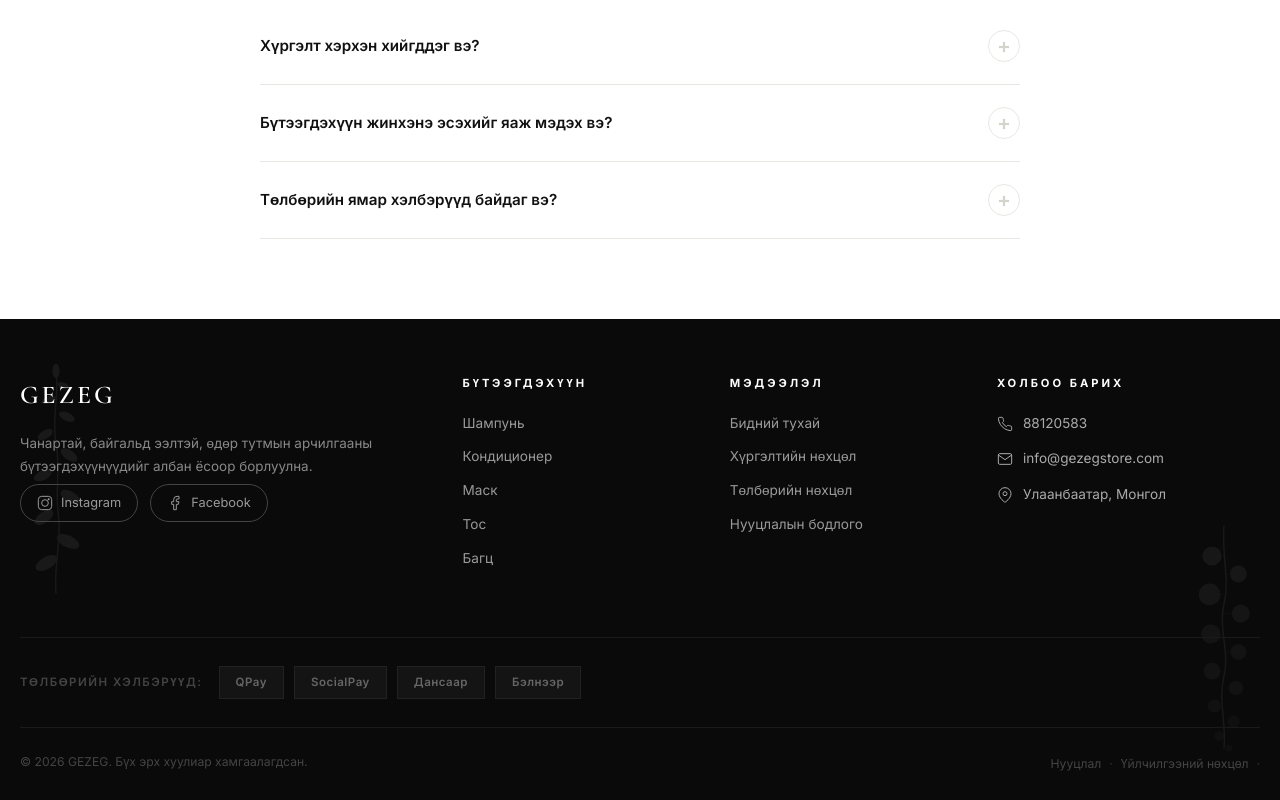
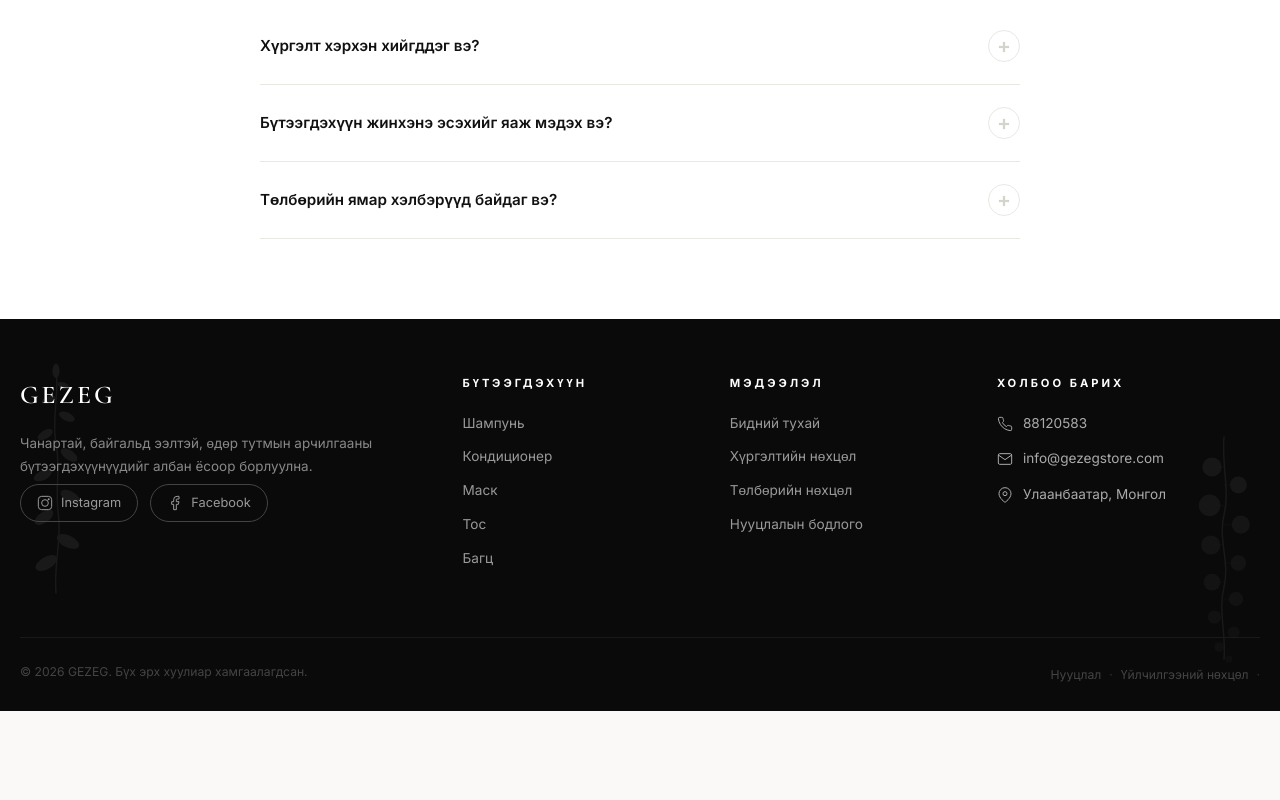
Before and after one commit to dambooo/dmboo-shop, a Next.js app: page / in a window 1280 px wide. Shown: the part 4690-5490 px from the top of the page. After the commit the page ends 5401 px from the top, so only its background shows below. Built offline with nearby package versions, Linux system fonts and the light colour scheme; no server answers.

Commit message:
Remove payment methods section from footer

```diff
--- a/app/components/Footer.js
+++ b/app/components/Footer.js
@@ -61,17 +61,6 @@ export default function Footer() {
           </div>
         </div>
 
-        {/* Payment Methods */}
-        <div className="footer-payments">
-          <span className="footer-payments-label">Төлбөрийн хэлбэрүүд:</span>
-          <div className="footer-payment-icons">
-            <span className="payment-badge">QPay</span>
-            <span className="payment-badge">SocialPay</span>
-            <span className="payment-badge">Дансаар</span>
-            <span className="payment-badge">Бэлнээр</span>
-          </div>
-        </div>
-
         {/* Bottom */}
         <div className="footer-bottom">
           <p>&copy; 2026 GEZEG. Бүх эрх хуулиар хамгаалагдсан.</p>
```
